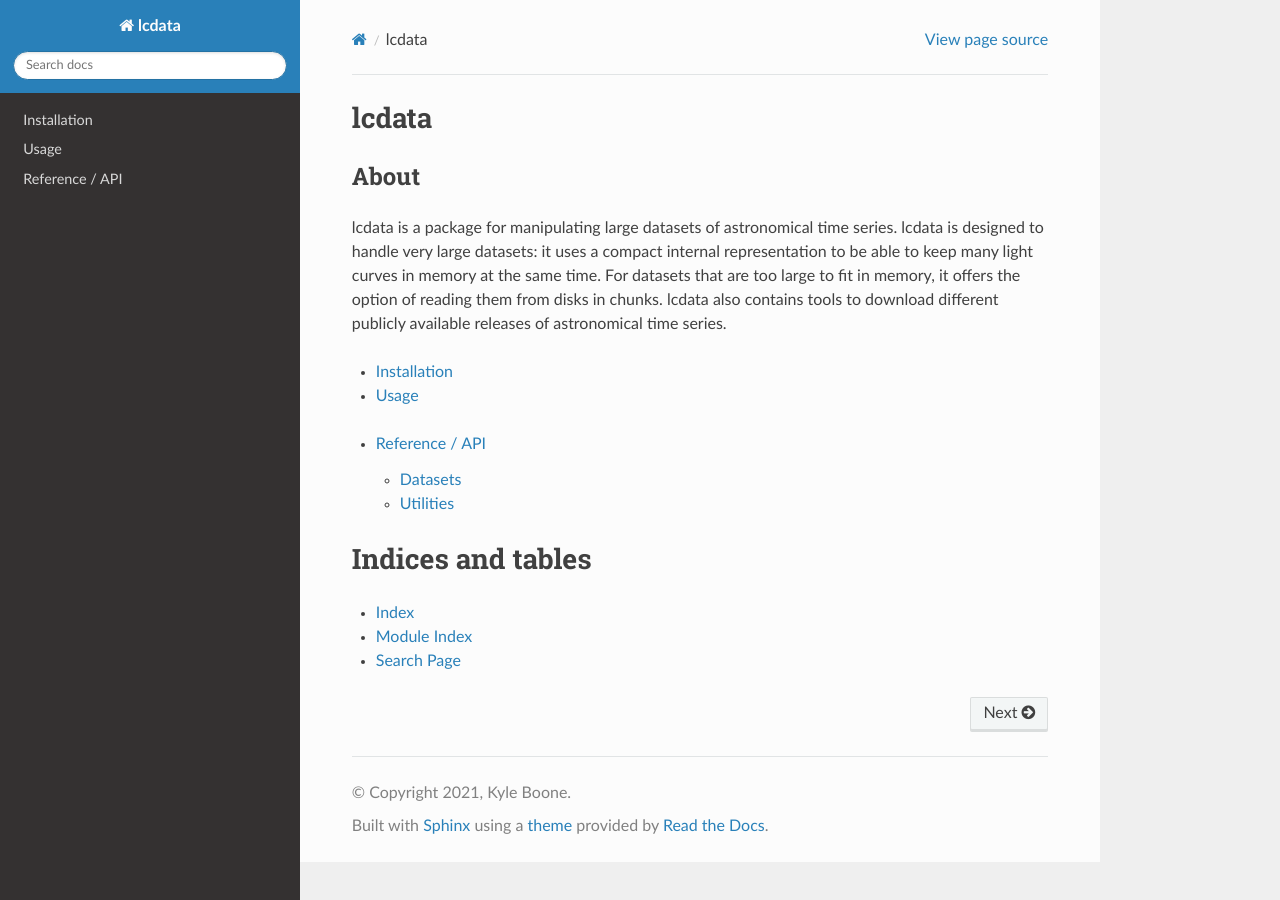
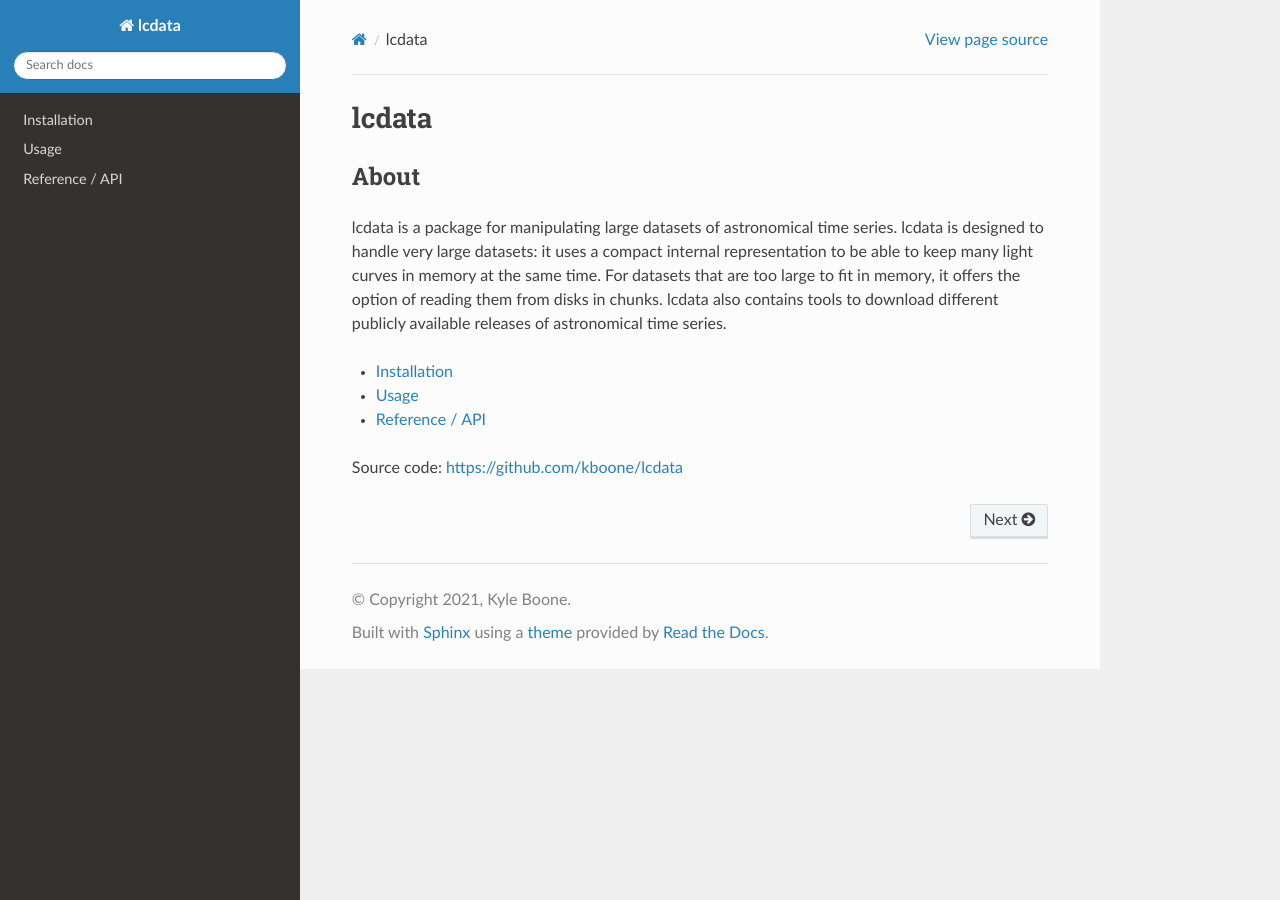
Before and after one commit to LSSTDESC/lcdata, a Sphinx documentation site: the page built from docs/index.rst, in a window 1280 px wide. Built offline with Sphinx 7.4.7 and the Read the Docs theme 2.0.0, drawn with Linux system fonts in a browser that asks for light colours.

Commit message:
Update docs index

```diff
--- a/docs/index.rst
+++ b/docs/index.rst
@@ -23,22 +23,6 @@ astronomical time series.
 
    installation
    usage
-
-
-.. toctree::
-   :maxdepth: 1
-   :caption: Contents:
-
-
-.. toctree::
-   :maxdepth: 2
-
    reference
 
-
-Indices and tables
-==================
-
-* :ref:`genindex`
-* :ref:`modindex`
-* :ref:`search`
+Source code: https://github.com/kboone/lcdata
```
